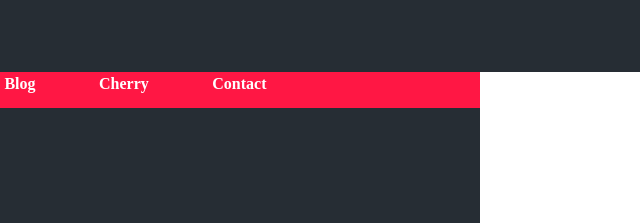
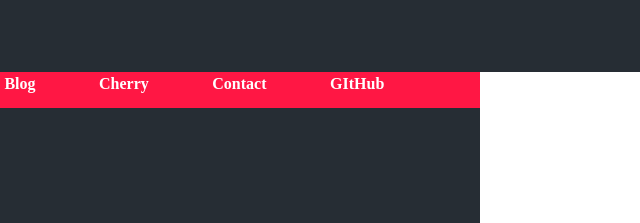
Before and after one commit to Mykolaichuk2805/cherry, a website: page index.html in a window 1280 px wide. Shown: the top 223 px of the page, 634-1274 px from the left. Drawn offline with Linux system fonts and the light colour scheme.

Commit message:
add new nav in nav

```diff
--- a/index.html
+++ b/index.html
@@ -26,6 +26,7 @@
             <a href="#" class="nav-item white-text">Blog</a>
             <a href="#" class="nav-item white-text">Cherry</a>
             <a href="#" class="nav-item white-text">Contact</a>
+            <a href="#" class="nav-item white-text">GItHub</a>
           </nav>
         </div>
       </div>
```
